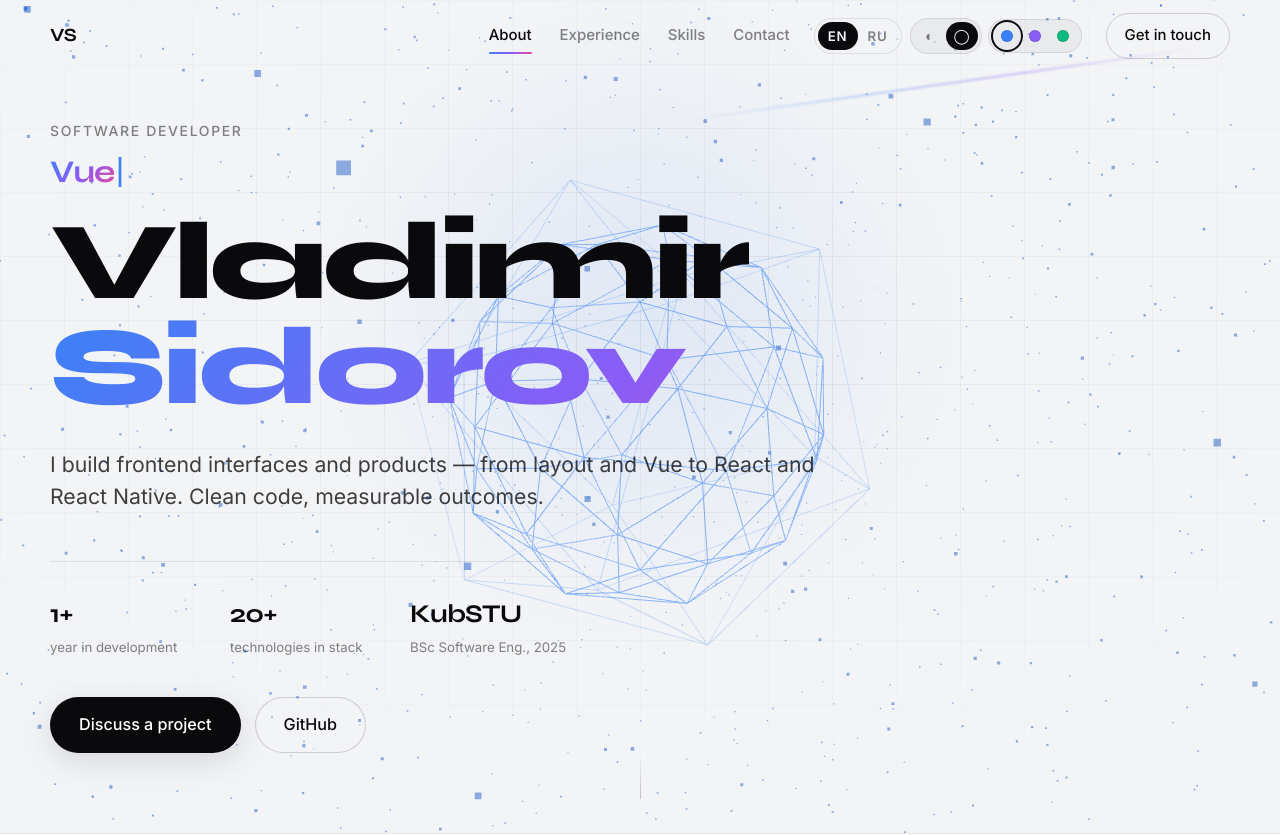
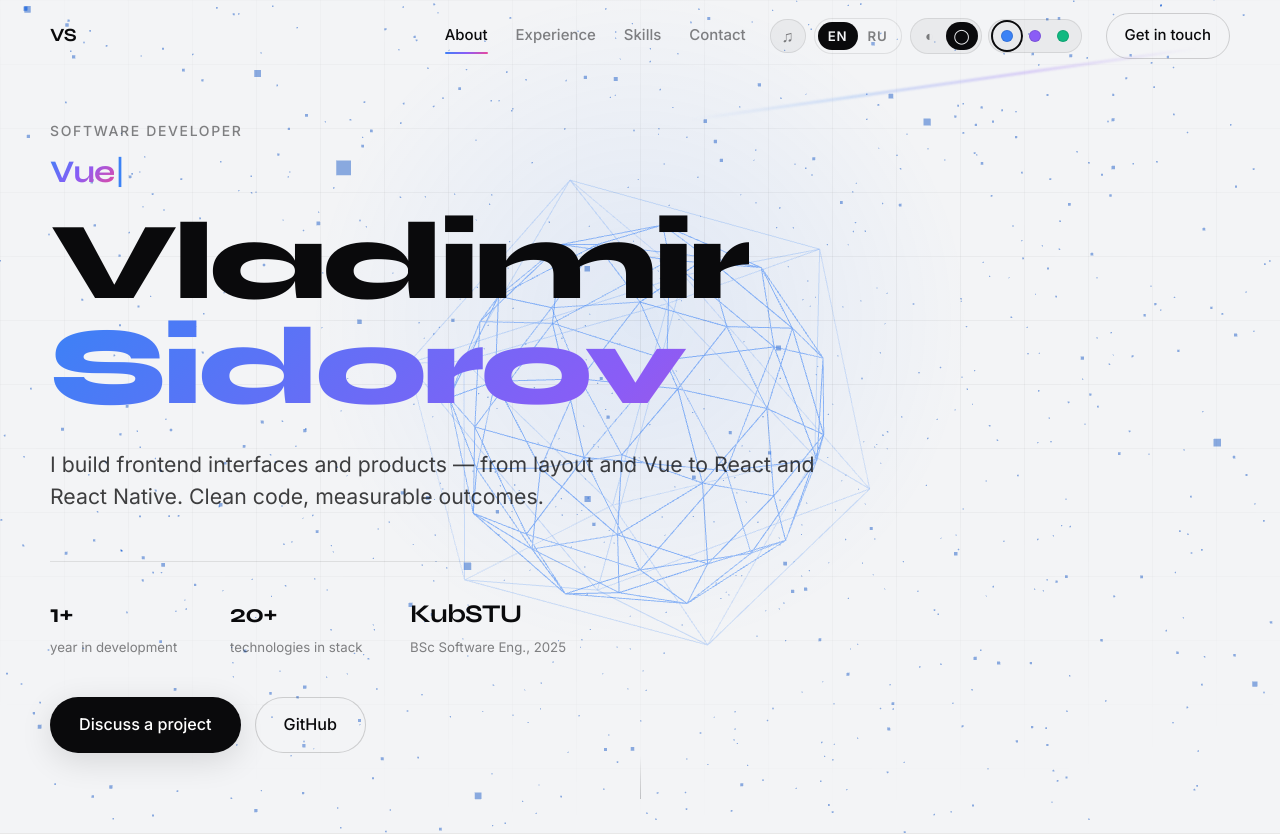
Before and after one commit to chavcha/visitka, a React (Vite) app: page / in a window 1280 px wide. Shown: the top 835 px of the page. Built offline with nearby package versions, Linux system fonts and the light colour scheme; no server answers.

Commit message:
Add optional hover sounds with header toggle

```diff
--- a/src/App.css
+++ b/src/App.css
@@ -135,6 +135,41 @@
   align-items: center;
   gap: 8px;
   margin-left: auto;
+}
+
+.sound-toggle__btn {
+  display: flex;
+  align-items: center;
+  justify-content: center;
+  width: 36px;
+  height: 34px;
+  padding: 0;
+  border: 1px solid var(--border);
+  border-radius: 999px;
+  background: rgba(255, 255, 255, 0.04);
+  color: var(--text-muted);
+  font-size: 0.95rem;
+  line-height: 1;
+  cursor: pointer;
+  transition:
+    color 0.2s,
+    background 0.2s,
+    border-color 0.2s;
+}
+
+[data-theme='light'] .sound-toggle__btn {
+  background: rgba(0, 0, 0, 0.04);
+}
+
+.sound-toggle__btn:hover {
+  color: var(--heading);
+  border-color: var(--border-strong);
+}
+
+.sound-toggle__btn.is-active {
+  color: var(--bg);
+  background: var(--heading);
+  border-color: var(--heading);
 }
 
 .locale-switch {
--- a/src/App.tsx
+++ b/src/App.tsx
@@ -3,6 +3,7 @@ import {
   Suspense,
   useCallback,
   useEffect,
+  useRef,
   useState,
   type CSSProperties,
 } from 'react'
@@ -18,6 +19,7 @@ const CodeTerminal = lazy(() =>
 )
 import { HireMeToast } from './components/HireMeToast'
 import { LocaleToggle } from './components/LocaleToggle'
+import { SoundToggle } from './components/SoundToggle'
 import { ThemeToggle } from './components/ThemeToggle'
 import { MagneticLink } from './components/MagneticLink'
 import { listenForHireMeSecret, logConsoleEasterEgg } from './features/easterEgg'
@@ -26,6 +28,7 @@ import { ScrollProgress } from './components/ScrollProgress'
 import { TypingRotator } from './components/TypingRotator'
 import { SkillCard } from './components/SkillCard'
 import { useLocale } from './i18n/LocaleContext'
+import { useHoverSoundRoot } from './hooks/useHoverSoundRoot'
 import { usePointerParallax } from './hooks/usePointerParallax'
 import { usePrefersReducedMotion } from './hooks/usePrefersReducedMotion'
 import { useScrollSpy } from './hooks/useScrollSpy'
@@ -72,6 +75,7 @@ function phoneHref(display: string) {
 
 function App() {
   const { t, locale } = useLocale()
+  const pageRef = useRef<HTMLDivElement>(null)
   const [scrolled, setScrolled] = useState(false)
   const [ready, setReady] = useState(false)
   const [activeJob, setActiveJob] = useState('01')
@@ -83,6 +87,7 @@ function App() {
   const jobs = t.experience.jobs
 
   usePointerParallax(!reducedMotion)
+  useHoverSoundRoot(pageRef)
 
   useEffect(() => {
     const onScroll = () => setScrolled(window.scrollY > 48)
@@ -116,7 +121,7 @@ function App() {
   const telegramPrefetch = prefetchIntentHandlers('https://t.me/camefromwayabove')
 
   return (
-    <div className={`page${ready ? ' page--ready' : ''}`}>
+    <div ref={pageRef} className={`page${ready ? ' page--ready' : ''}`}>
       <ScrollProgress />
       <CursorSpotlight />
       <HireMeToast visible={hireToast} onClose={closeHireToast} />
@@ -144,6 +149,7 @@ function App() {
             })}
           </nav>
           <div className="header__tools">
+            <SoundToggle />
             <LocaleToggle />
             <ThemeToggle />
           </div>
--- /dev/null
+++ b/src/audio/SoundContext.tsx
@@ -0,0 +1,99 @@
+import {
+  createContext,
+  useCallback,
+  useContext,
+  useMemo,
+  useState,
+  type ReactNode,
+} from 'react'
+import { playHoverSound, unlockHoverAudio } from './hoverSound'
+
+const STORAGE_KEY = 'visitka-sound'
+
+const HOVER_SELECTOR = [
+  'a[href]',
+  'button:not(:disabled)',
+  '.btn',
+  '.skill-card',
+  '.timeline__card[role="button"]',
+  '.locale-switch__btn',
+  '.theme-switch__btn',
+  '.accent-switch__btn',
+].join(', ')
+
+type SoundContextValue = {
+  enabled: boolean
+  setEnabled: (next: boolean) => void
+  toggleEnabled: () => void
+  playHover: () => void
+  hoverSelector: string
+}
+
+const SoundContext = createContext<SoundContextValue | null>(null)
+
+function readEnabled(): boolean {
+  try {
+    return localStorage.getItem(STORAGE_KEY) === '1'
+  } catch {
+    return false
+  }
+}
+
+export function SoundProvider({ children }: { children: ReactNode }) {
+  const [enabled, setEnabledState] = useState(readEnabled)
+
+  const setEnabled = useCallback((next: boolean) => {
+    setEnabledState(next)
+    try {
+      localStorage.setItem(STORAGE_KEY, next ? '1' : '0')
+    } catch {
+      /* ignore */
+    }
+    if (next) {
+      unlockHoverAudio()
+      playHoverSound()
+    }
+  }, [])
+
+  const toggleEnabled = useCallback(() => {
+    setEnabledState((prev) => {
+      const next = !prev
+      try {
+        localStorage.setItem(STORAGE_KEY, next ? '1' : '0')
+      } catch {
+        /* ignore */
+      }
+      if (next) {
+        unlockHoverAudio()
+        playHoverSound()
+      }
+      return next
+    })
+  }, [])
+
+  const playHover = useCallback(() => {
+    if (!enabled) return
+    playHoverSound()
+  }, [enabled])
+
+  const value = useMemo(
+    () => ({
+      enabled,
+      setEnabled,
+      toggleEnabled,
+      playHover,
+      hoverSelector: HOVER_SELECTOR,
+    }),
+    [enabled, setEnabled, toggleEnabled, playHover],
+  )
+
+  return (
+    <SoundContext.Provider value={value}>{children}</SoundContext.Provider>
+  )
+}
+
+export function useSound() {
+  const ctx = useContext(SoundContext)
+  if (!ctx) throw new Error('useSound must be used within SoundProvider')
+  return ctx
+}
--- /dev/null
+++ b/src/audio/hoverSound.ts
@@ -0,0 +1,41 @@
+let ctx: AudioContext | null = null
+let lastPlay = 0
+
+const MIN_GAP_MS = 72
+
+export function unlockHoverAudio() {
+  if (typeof window === 'undefined') return
+  if (!ctx) ctx = new AudioContext()
+  if (ctx.state === 'suspended') void ctx.resume()
+}
+
+export function playHoverSound() {
+  if (typeof window === 'undefined') return
+
+  const now = performance.now()
+  if (now - lastPlay < MIN_GAP_MS) return
+  lastPlay = now
+
+  if (!ctx) ctx = new AudioContext()
+  if (ctx.state === 'suspended') {
+    void ctx.resume()
+    return
+  }
+
+  const t = ctx.currentTime
+  const osc = ctx.createOscillator()
+  const gain = ctx.createGain()
+
+  osc.type = 'triangle'
+  osc.frequency.setValueAtTime(1040, t)
+  osc.frequency.exponentialRampToValueAtTime(720, t + 0.035)
+
+  gain.gain.setValueAtTime(0.0001, t)
+  gain.gain.exponentialRampToValueAtTime(0.028, t + 0.006)
+  gain.gain.exponentialRampToValueAtTime(0.0001, t + 0.055)
+
+  osc.connect(gain)
+  gain.connect(ctx.destination)
+  osc.start(t)
+  osc.stop(t + 0.06)
+}
--- /dev/null
+++ b/src/components/SoundToggle.tsx
@@ -0,0 +1,19 @@
+import { useLocale } from '../i18n/LocaleContext'
+import { useSound } from '../audio/SoundContext'
+
+export function SoundToggle() {
+  const { enabled, toggleEnabled } = useSound()
+  const { t } = useLocale()
+
+  return (
+    <button
+      type="button"
+      className={`sound-toggle__btn${enabled ? ' is-active' : ''}`}
+      aria-pressed={enabled}
+      aria-label={enabled ? t.a11y.soundOff : t.a11y.soundOn}
+      onClick={toggleEnabled}
+    >
+      <span aria-hidden="true">{enabled ? '♪' : '♫'}</span>
+    </button>
+  )
+}
--- /dev/null
+++ b/src/hooks/useHoverSoundRoot.ts
@@ -0,0 +1,30 @@
+import { useEffect, type RefObject } from 'react'
+import { useSound } from '../audio/SoundContext'
+import { usePrefersReducedMotion } from './usePrefersReducedMotion'
+
+export function useHoverSoundRoot(rootRef: RefObject<HTMLElement | null>) {
+  const { enabled, playHover, hoverSelector } = useSound()
+  const reducedMotion = usePrefersReducedMotion()
+
+  useEffect(() => {
+    const root = rootRef.current
+    if (!root || !enabled || reducedMotion) return
+
+    const onOver = (event: MouseEvent) => {
+      const target = event.target
+      if (!(target instanceof Element)) return
+      if (target.closest('.sound-toggle__btn')) return
+
+      const el = target.closest(hoverSelector)
+      if (!el) return
+
+      const from = event.relatedTarget
+      if (from instanceof Node && el.contains(from)) return
+
+      playHover()
+    }
+
+    root.addEventListener('mouseover', onOver)
+    return () => root.removeEventListener('mouseover', onOver)
+  }, [enabled, reducedMotion, playHover, hoverSelector, rootRef])
+}
--- a/src/i18n/translations.ts
+++ b/src/i18n/translations.ts
@@ -18,6 +18,9 @@ const en: Copy = {
     accentBlue: 'Blue accent',
     accentViolet: 'Violet accent',
     accentEmerald: 'Emerald accent',
+    sound: 'UI sounds',
+    soundOn: 'Enable hover sounds',
+    soundOff: 'Disable hover sounds',
   },
   nav: {
     about: 'About',
@@ -148,6 +151,9 @@ const ru: Copy = {
     accentBlue: 'Синий акцент',
     accentViolet: 'Фиолетовый акцент',
     accentEmerald: 'Изумрудный акцент',
+    sound: 'Звуки интерфейса',
+    soundOn: 'Включить звук при наведении',
+    soundOff: 'Выключить звук при наведении',
   },
   nav: {
     about: 'Обо мне',
--- a/src/i18n/types.ts
+++ b/src/i18n/types.ts
@@ -23,6 +23,9 @@ export type Copy = {
     accentBlue: string
     accentViolet: string
     accentEmerald: string
+    sound: string
+    soundOn: string
+    soundOff: string
   }
   nav: {
     about: string
--- a/src/main.tsx
+++ b/src/main.tsx
@@ -3,13 +3,16 @@ import { createRoot } from 'react-dom/client'
 import './index.css'
 import App from './App.tsx'
 import { LocaleProvider } from './i18n/LocaleContext.tsx'
+import { SoundProvider } from './audio/SoundContext.tsx'
 import { ThemeProvider } from './theme/ThemeContext.tsx'
 
 createRoot(document.getElementById('root')!).render(
   <StrictMode>
     <ThemeProvider>
       <LocaleProvider>
-        <App />
+        <SoundProvider>
+          <App />
+        </SoundProvider>
       </LocaleProvider>
     </ThemeProvider>
   </StrictMode>,
```
